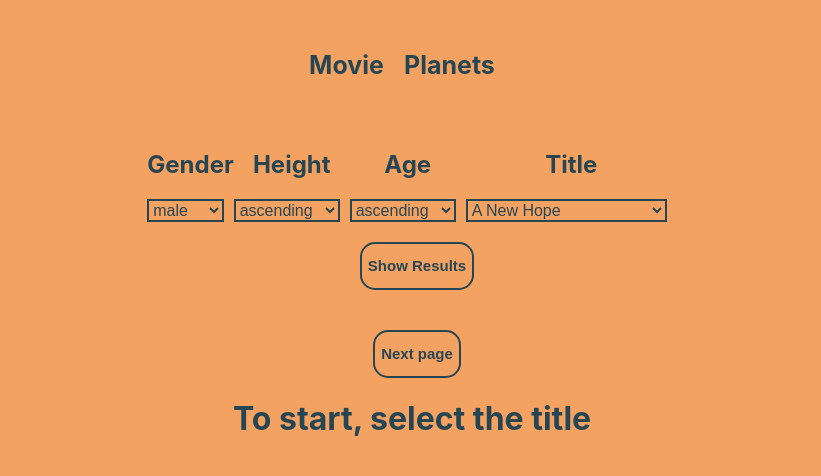
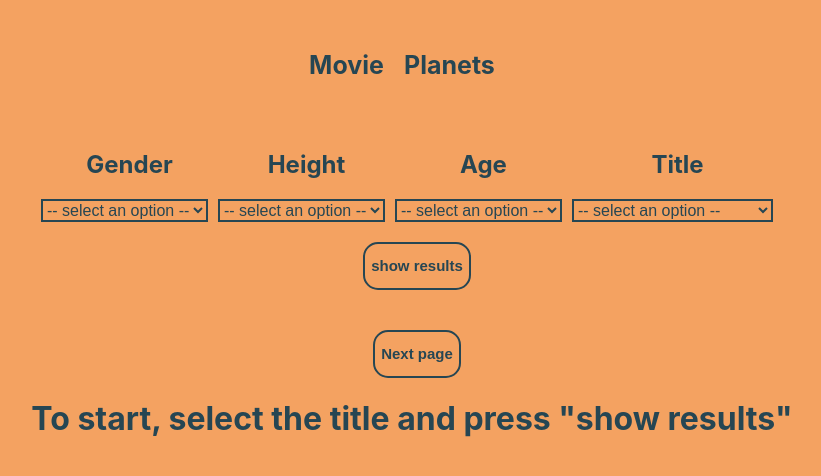
Before and after one commit to MartaPanasyuk/Star-Wars-Frontend, a React (Create React App) app: page / in a window 1280 px wide. Shown: the top 476 px of the page, without its empty margins (228-1049 px from the left). Built offline with nearby package versions, Linux system fonts and the light colour scheme.

Commit message:
fixed climate

```diff
--- a/src/pages/Movie.jsx
+++ b/src/pages/Movie.jsx
@@ -60,6 +60,10 @@ export default function Movie() {
           <div className="select-wrapper">
             <h2>Gender</h2>
             <select onChange={(e) => setFilterGender(e.target.value)}>
+              <option disabled selected value>
+                {' '}
+                -- select an option --{' '}
+              </option>
               <option>male</option>
               <option>female</option>
             </select>
@@ -67,6 +71,10 @@ export default function Movie() {
           <div className="select-wrapper">
             <h2>Height</h2>
             <select onChange={(e) => setFilterHeight(e.target.value)}>
+              <option disabled selected value>
+                {' '}
+                -- select an option --{' '}
+              </option>
               <option>ascending</option>
               <option>descending</option>
             </select>
@@ -74,6 +82,10 @@ export default function Movie() {
           <div className="select-wrapper">
             <h2>Age</h2>
             <select onChange={(e) => setFilterAge(e.target.value)}>
+              <option disabled selected value>
+                {' '}
+                -- select an option --{' '}
+              </option>
               <option>ascending</option>
               <option>descending</option>
             </select>
@@ -81,6 +93,10 @@ export default function Movie() {
           <div className="select-wrapper">
             <h2>Title</h2>
             <select onChange={(e) => setTitle(e.target.value)}>
+              <option disabled selected value>
+                {' '}
+                -- select an option --{' '}
+              </option>
               <option>A New Hope</option>
               <option>The Empire Strikes Back</option>
               <option>Return of the Jedi</option>
@@ -91,7 +107,7 @@ export default function Movie() {
           </div>
         </div>
         <button type="submit">
-          <h2 className="text_btn">Show Results</h2>
+          <h2 className="text_btn">show results</h2>
         </button>
         <div className="Btn-wrapper">
           <button onClick={() => nextPage()} className="Btn-wrapper">
@@ -107,7 +123,7 @@ export default function Movie() {
       </form>
       <div>
         {!characters ? (
-          <h1>To start, select the title</h1>
+          <h1>To start, select the title and press "show results"</h1>
         ) : (
           <div>
             {characters.map((char) => (
--- a/src/pages/Planets.jsx
+++ b/src/pages/Planets.jsx
@@ -44,6 +44,10 @@ export default function Planets() {
       <form onSubmit={onFormSubmit}>
         <h2>Climate</h2>
         <select onChange={(e) => setClimateQuery(e.target.value)}>
+          <option disabled selected value>
+            {' '}
+            -- select an option --{' '}
+          </option>
           <option>arid</option>
           <option>temperate</option>
           <option>tropical</option>
@@ -55,7 +59,7 @@ export default function Planets() {
         </select>
 
         <button type="submit">
-          <h2 className="button-text">Show info</h2>
+          <h2 className="button-text">show results</h2>
         </button>
         <div className="Btn-wrapper">
           <button onClick={() => nextPage()}>
@@ -71,7 +75,9 @@ export default function Planets() {
         </div>
       </form>
       {!climate ? (
-        <h2 className="page-message">To start, please choose climate.</h2>
+        <h2 className="page-message">
+          To start, please choose the climate and press "show results".
+        </h2>
       ) : (
         climate.map((climate, index) => (
           <div key={index} className="residents-wrapper">
```
